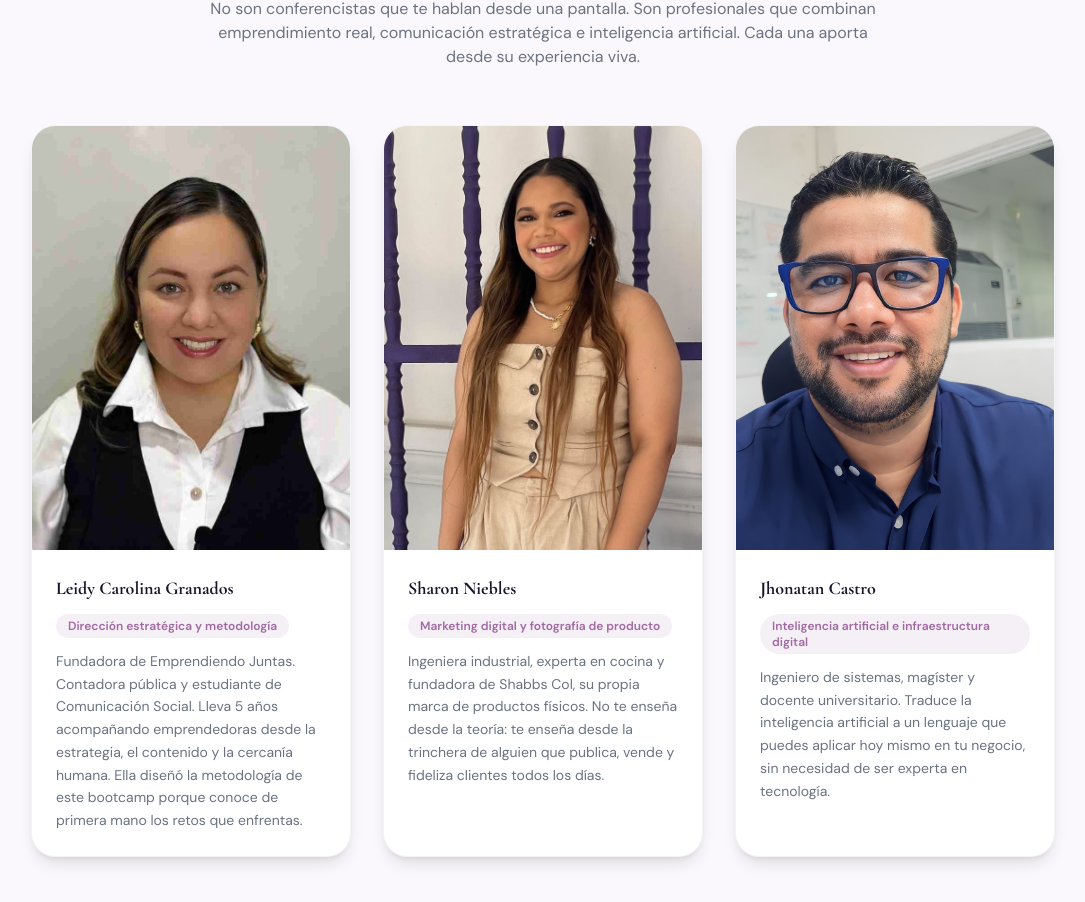
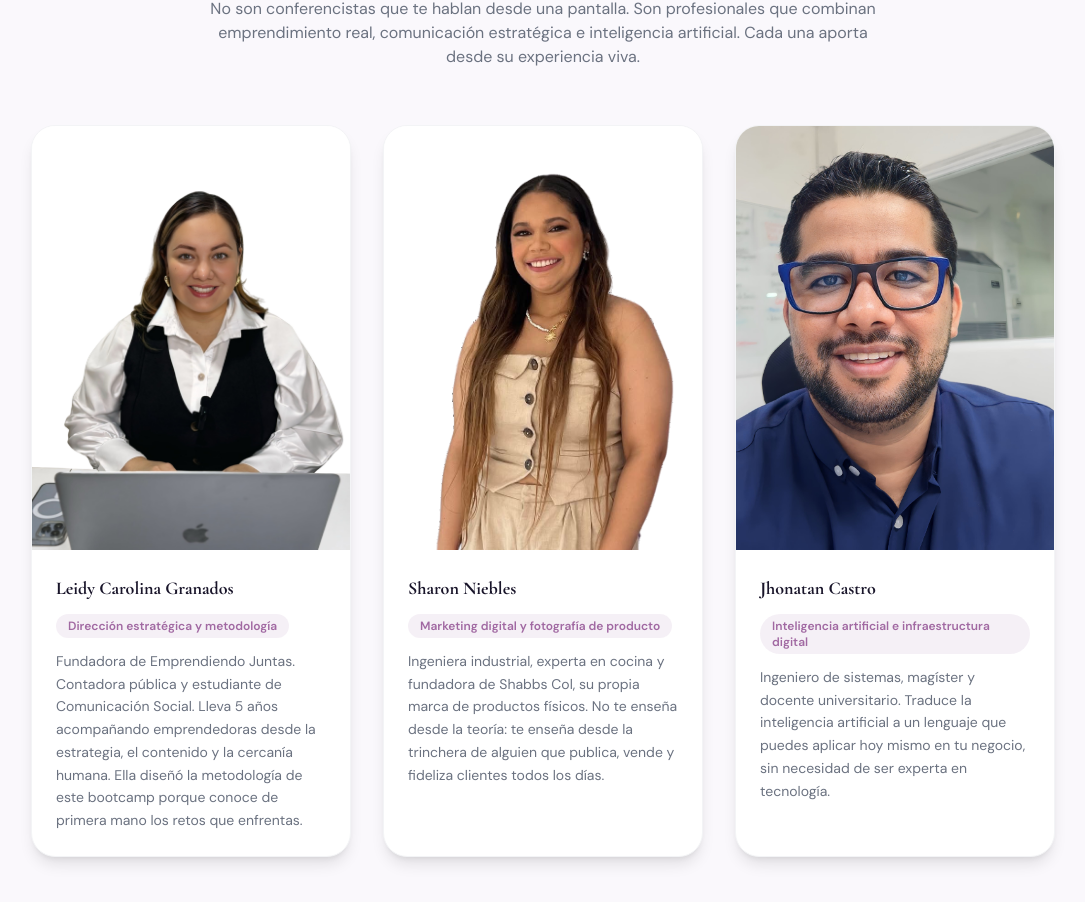
Before and after one commit to jcastr0/ej, a React (Vite) app: page /bootcamp in a window 1280 px wide. Shown: the part 5900-6802 px from the top of the page, without its empty margins (97-1182 px from the left). Built offline with nearby package versions, Linux system fonts and the light colour scheme; the HTML template or start-up script is replaced by a standard one.

Commit message:
fix: fotos sharon.png y carito.png

```diff
--- a/src/pages/Bootcamp.jsx
+++ b/src/pages/Bootcamp.jsx
@@ -112,13 +112,13 @@ const team = [
   {
     name: 'Leidy Carolina Granados',
     role: 'Dirección estratégica y metodología',
-    image: '/images/carolina_granados.jpg',
+    image: '/images/carito.png',
     bio: 'Fundadora de Emprendiendo Juntas. Contadora pública y estudiante de Comunicación Social. Lleva 5 años acompañando emprendedoras desde la estrategia, el contenido y la cercanía humana. Ella diseñó la metodología de este bootcamp porque conoce de primera mano los retos que enfrentas.',
   },
   {
     name: 'Sharon Niebles',
     role: 'Marketing digital y fotografía de producto',
-    image: '/images/sharon.JPG',
+    image: '/images/sharon.png',
     bio: 'Ingeniera industrial, experta en cocina y fundadora de Shabbs Col, su propia marca de productos físicos. No te enseña desde la teoría: te enseña desde la trinchera de alguien que publica, vende y fideliza clientes todos los días.',
   },
   {
```
Also changed, not shown: public/images/carito.PNG (added), public/images/sharon.PNG (added).
